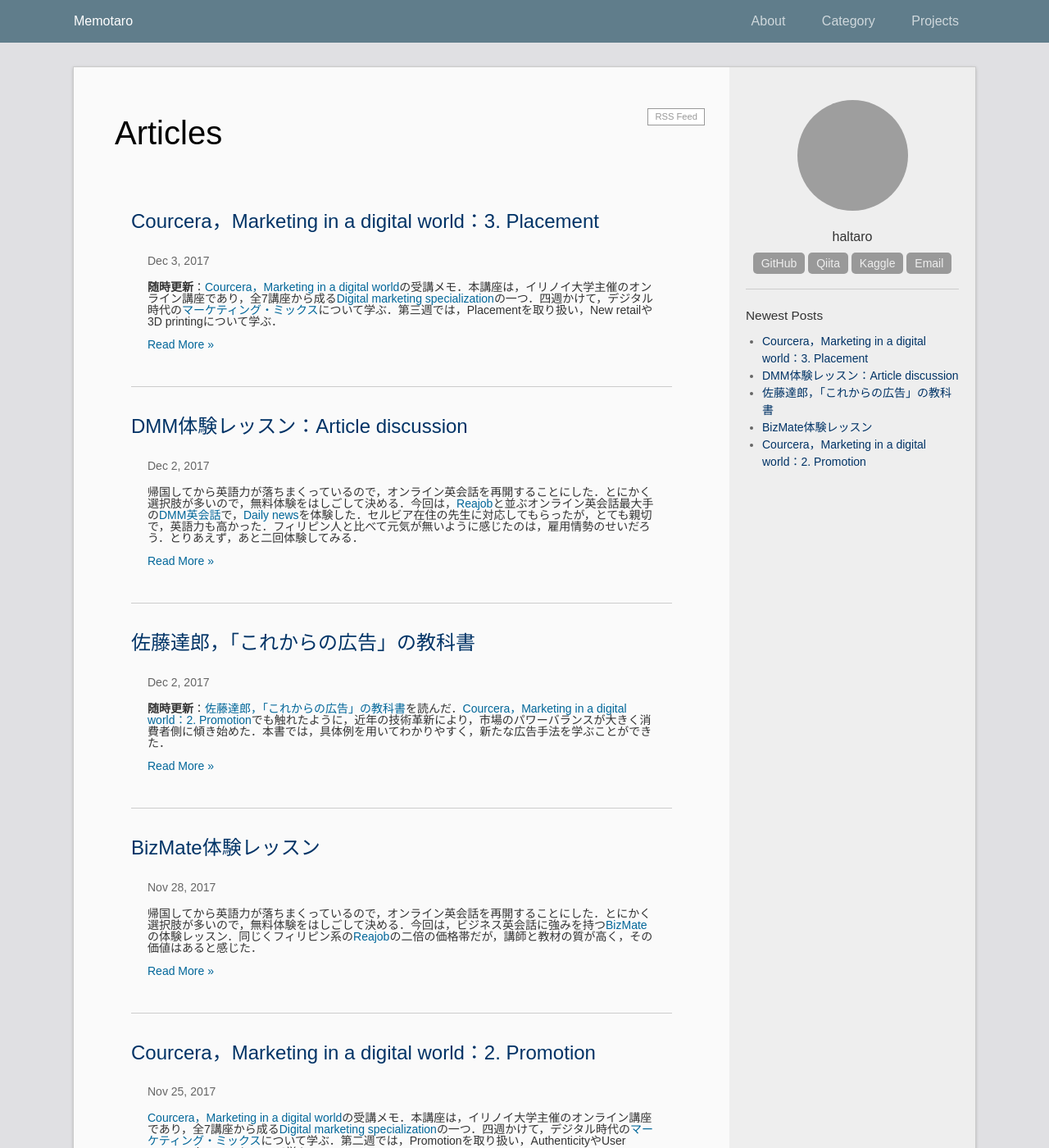
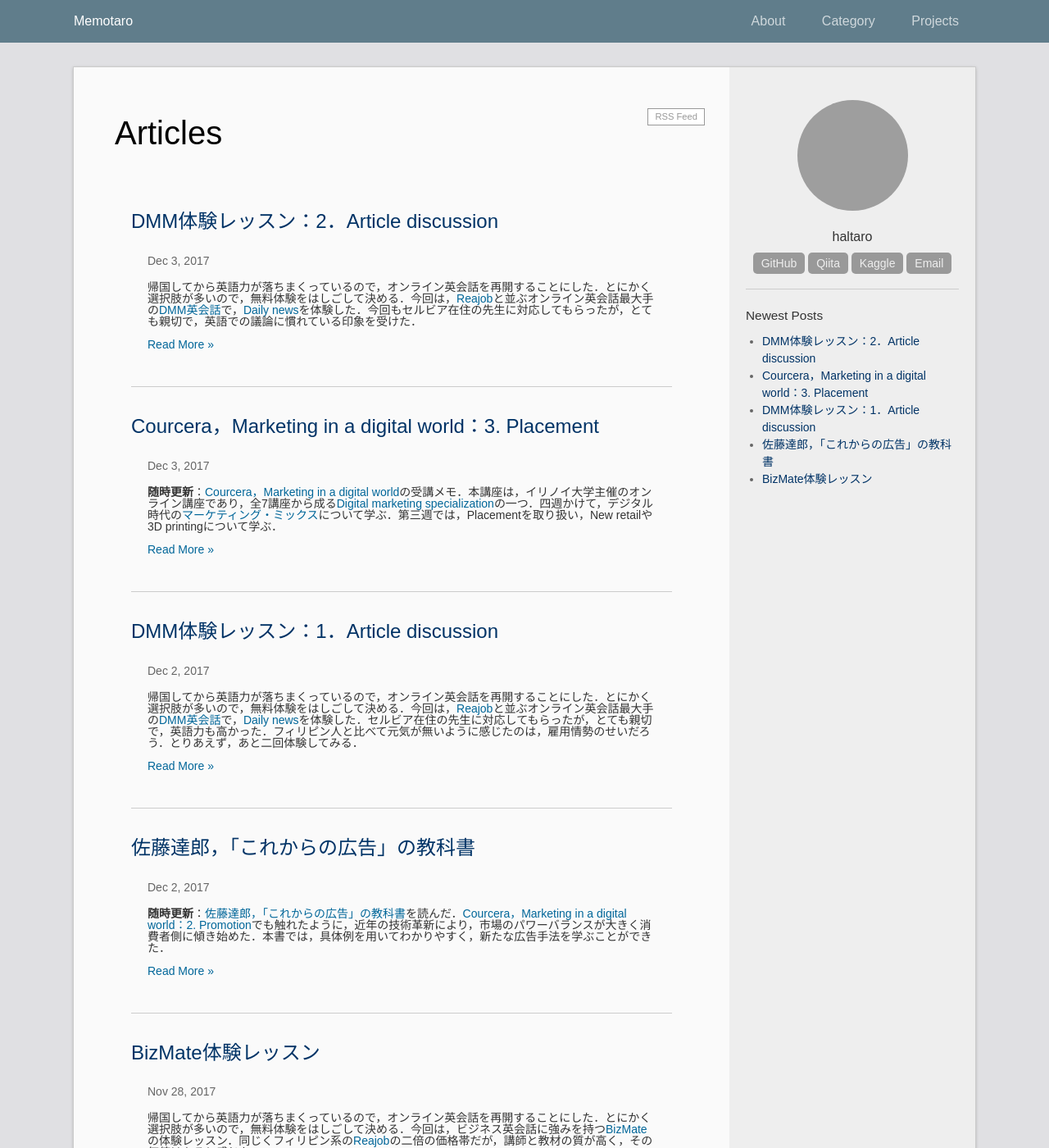
Before and after one commit to madoreenu/haltaro.github.io, a Jekyll site: the page built from index.html, in a window 1280 px wide and 1400 px high. Shown: the whole window at 82% size. Built offline with Jekyll 4.4.1, drawn with Linux system fonts in a browser that asks for light colours; the list of posts is cut into pages by our own code; some of the changed text lies outside the part shown; grey boxes are pictures that could not be loaded.

Commit message:
Add a new post

```diff
--- a/_posts/2017-12-02-dmm-english.md
+++ b/_posts/2017-12-02-dmm-english.md
@@ -1,6 +1,6 @@
 ---
 layout: post
-title: DMM体験レッスン：Article discussion
+title: DMM体験レッスン：1．Article discussion
 updated: 2017-12-02 22:00
 categories:
  - english
--- /dev/null
+++ b/_posts/2017-12-03-dmm-english.md
@@ -0,0 +1,49 @@
+---
+layout: post
+title: DMM体験レッスン：2．Article discussion
+updated: 2017-12-03 22:00
+categories:
+ - english
+---
+
+帰国してから英語力が落ちまくっているので，オンライン英会話を再開することにした．とにかく選択肢が多いので，無料体験をはしごして決める．今回は，[Reajob](https://www.rarejob.com)と並ぶオンライン英会話最大手の[DMM英会話](http://eikaiwa.dmm.com/)で，[Daily news](https://app.eikaiwa.dmm.com/daily-news)を体験した．今回もセルビア在住の先生に対応してもらったが，とても親切で，英語での議論に慣れている印象を受けた．
+
+# DMM英会話とは
+
+オンライン英会話の最大手．同じく大手の[Reajob](https://www.rarejob.com)との違いは，講師の出身国の多様性．DMM英会話では，フィリピンだけでなく，セルビアやボスニア・ヘルツェゴビナ等出身の先生も在籍している．
+
+2017年12月2日時点の[料金プラン](http://eikaiwa.dmm.com/plan/)は以下．
+
+|プラン|料金[円/月]|
+|:--|:--|
+|スタンダード（毎日25分）|5,500|
+|プラスネイティブ（毎日25分）|15,800|
+
+他にも毎日2レッスン（計50分）や3レッスン（計75分）のプランがある．
+
+# 予習
+
+[Daily news](https://app.eikaiwa.dmm.com/daily-news)を受講すると決めていたので，一回記事を音読した．
+
+# 講義内容
+
+* 自己紹介．
+* Daily news discussion．
+  * Vocabularyを先生に続けて読む．
+  * Articleを先生に続けて読む．
+  * Questionsに回答．
+  * Discussion．
+
+# 先生からのフィードバック
+
+特に問題ない．
+
+# 学んだこと
+
+* [*dictatorship*](https://ejje.weblio.jp/content/dictatorship)：独裁制．
+
+# 感想
+
+二度目の体験レッスンだった．今回も先生のレベルが高かった．北朝鮮のインターネット政策に関する話題だったが，芯の通った考えをお持ちで，会話していてとても楽しかった．このレベルの授業を毎日受けられるのであれば，DMM英会話で間違いないと思った．
+
+せっかくなので，あと一回体験レッスンを受けてみようと思う．
```
